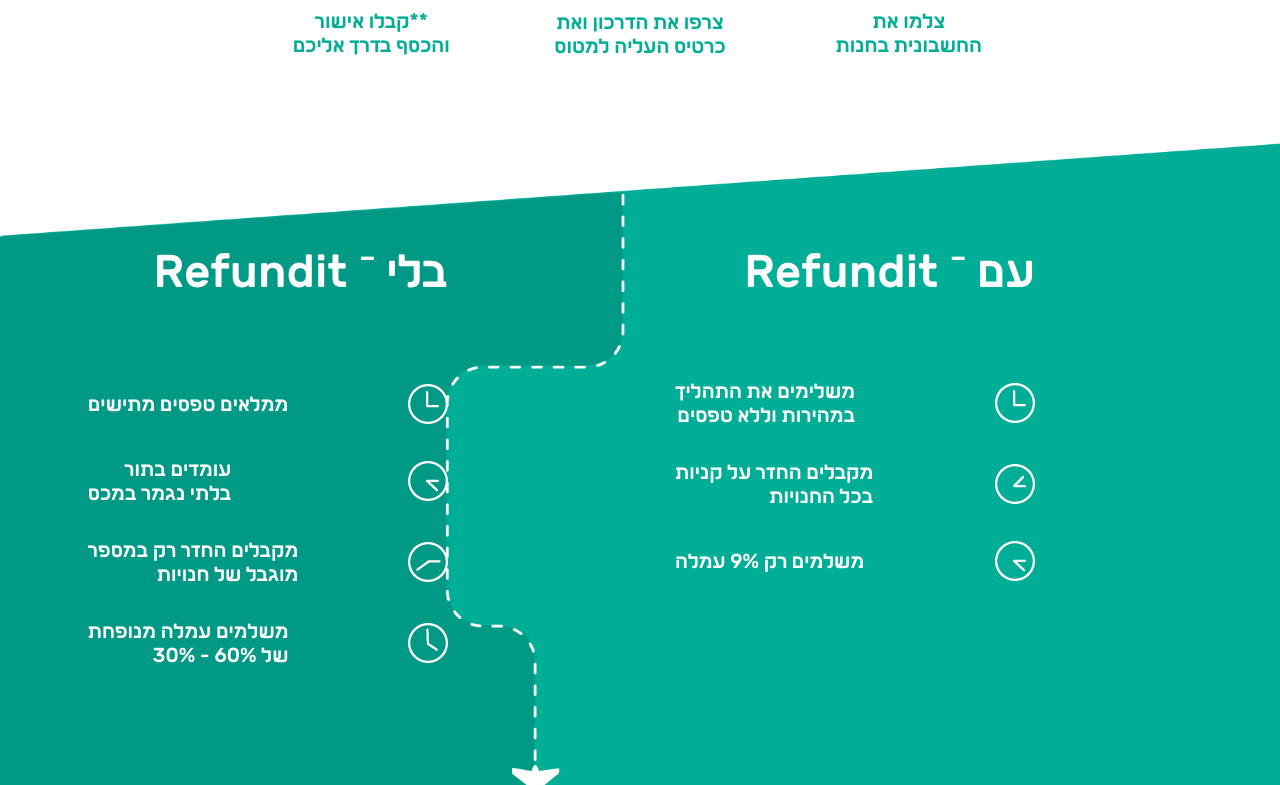
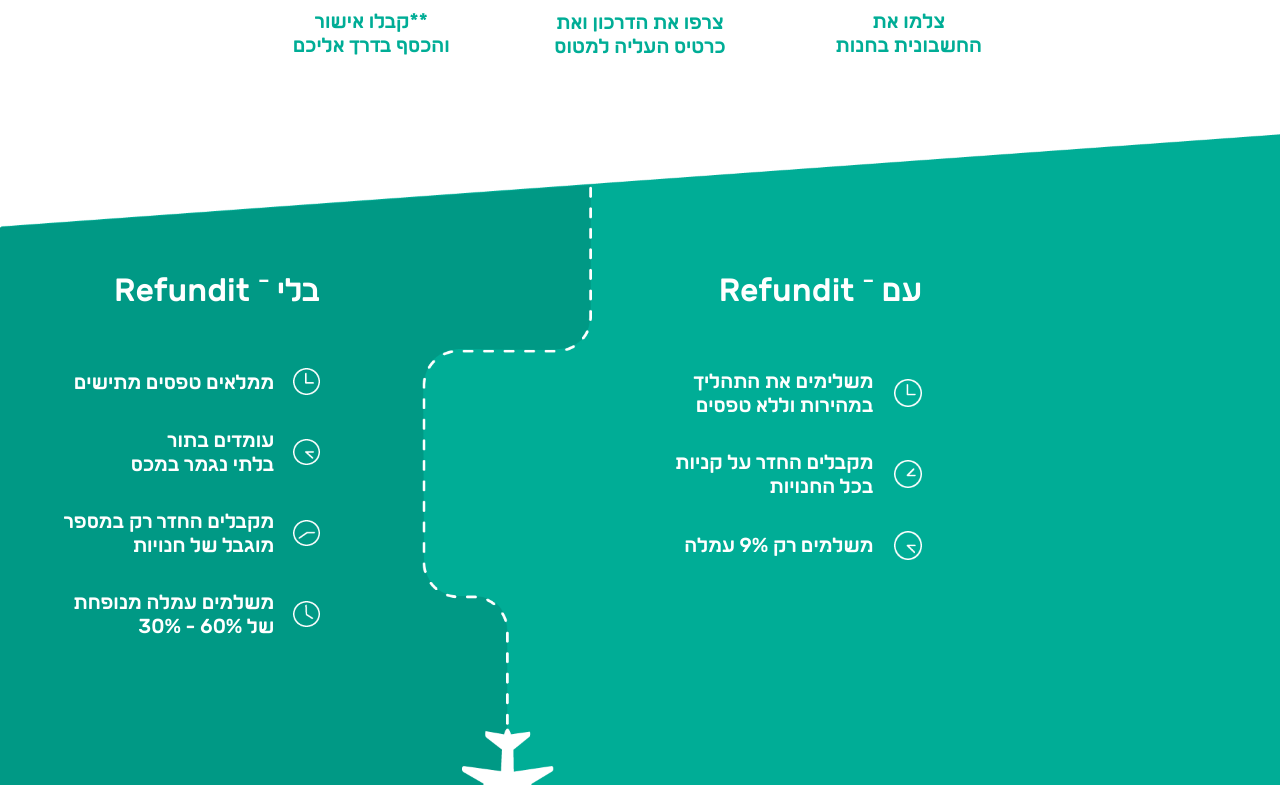
Before and after one commit to anton-ruban/refundit-react, a React (Create React App) app: page / in a window 1280 px wide. Shown: the part 1175-1960 px from the top of the page. Built offline with nearby package versions, Linux system fonts and the light colour scheme.

Commit message:
refund step

```diff
--- a/src/components/controls/ListItem.js
+++ b/src/components/controls/ListItem.js
@@ -11,6 +11,10 @@
     text: {
       textAlign: 'right',
       fontSize: '1.45em',
+      width: '83%',
+    },
+    icon: {
+      width: '10%',
     }
 });
 
@@ -20,7 +24,7 @@
     return (
       <div className={classes.container}>
         <span className={classes.text} dangerouslySetInnerHTML={{__html: textHtml}}></span>
-        <img src={icon}/>
+        <img className={classes.icon} src={icon}/>
       </div>
     );
   }
--- a/src/components/home/Describe.js
+++ b/src/components/home/Describe.js
@@ -13,34 +13,35 @@
       position: 'relative',
       backgroundPosition: 'center',
       color: 'white',
-      minWidth: 1350,
+      maxWidth: 1920,
+      minWidth: 1024,
     },
     bgImage: {
       width: '100%',
       backgroundSize: 'cover',
     },
     listTitle: {
-      fontSize: 46,
+      fontSize: '2.3em',
       textAlign: 'right',
-      marginBottom: 85,
+      marginBottom: '22%',
     },
     rightListTitle: {
-      fontSize: 46,
+      fontSize: '2.3em',
       textAlign: 'right',
     },
     leftList: {
       position: 'absolute',
-      left: '6.5%',
-      top: 227,
+      left: '4%',
+      top: '20%',
       display: 'flex',
       flexDirection: 'column',
-      width: 360,
+      width: '21%',
     },
     rightList: {
       position: 'absolute',
       textAlign: 'right',
       left: 'calc(50% + 20px)',
-      top: 227,
+      top: '20%',
       display: 'flex',
       flexDirection: 'column',
       alignItems: 'center',
@@ -49,20 +50,11 @@
       display: 'flex',
       flexDirection: 'column',
       alignItems: 'right',
-      marginTop: 80,
+      marginTop: '21%',
     },
     textList: {
-      width: 360,
+      width: '120%',
     },
-    '@media (max-width: 1550px)': {
-      leftList: {
-        top: 130,
-      },
-      rightList: {
-        top: 130,
-        left: '50%',
-      }
-    }
 });
 
 class Describe extends Component {
--- a/src/components/home/RefundStep.js
+++ b/src/components/home/RefundStep.js
@@ -9,7 +9,7 @@
 const classes = utils.createStyles('RefundStep', {
     container: {
       marginTop: '2%',
-      marginBottom: '4.4%',
+      marginBottom: '4.2%',
       fontFamily: 'Rubik Medium',
       maxWidth: 1920,
       minWidth: 1024,
```
